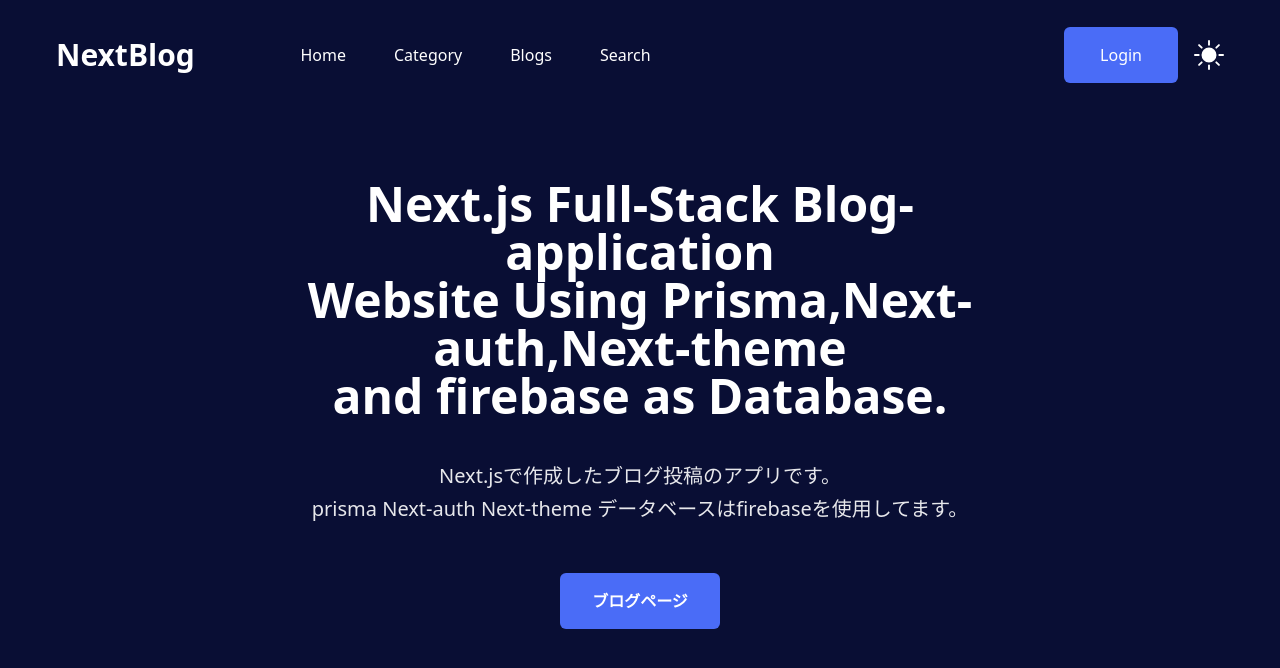
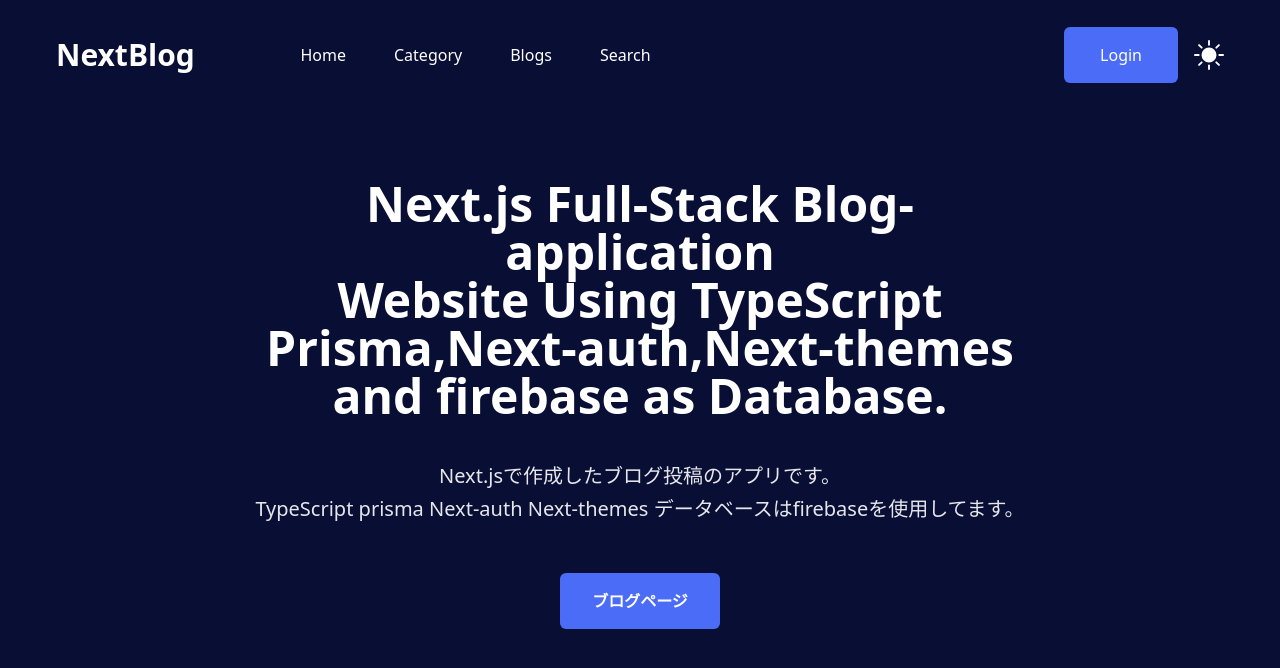
Before and after one commit to Hiro122003/Portfolio-first-ver, a Next.js app: page / in a window 1280 px wide. Shown: the top 668 px of the page. Built offline with nearby package versions, Linux system fonts and the light colour scheme; no server answers.

Commit message:
modified stateAction

```diff
--- a/src/app/page.tsx
+++ b/src/app/page.tsx
@@ -10,11 +10,11 @@
             <div className="w-full px-4">
               <div className="mx-auto max-w-[800px] text-center">
                 <h2 className="mb-10 text-3xl font-bold leading-tight text-black dark:text-white sm:text-3xl sm:leading-tight md:text-4xl md:leading-tight lg:text-5xl">
-                  Next.js Full-Stack Blog-application <br /> Website Using Prisma,Next-auth,Next-theme <br /> and firebase as Database.
+                  Next.js Full-Stack Blog-application <br /> Website Using TypeScript Prisma,Next-auth,Next-themes <br /> and firebase as Database.
                 </h2>
                 <h3 className="mb-12 text-base font-medium !leading-relaxed text-body-color dark:text-white dark:opacity-90 sm:text-lg md:text-xl">
                   Next.jsで作成したブログ投稿のアプリです。<br />
-                  prisma Next-auth Next-theme データベースはfirebaseを使用してます。
+                  TypeScript prisma Next-auth Next-themes データベースはfirebaseを使用してます。
                 </h3>
               </div>
               <div className="flex flex-col items-center justify-center space-y-4 sm:flex-row sm:space-x-4 sm:space-y-0">
--- a/src/app/utils/index.ts
+++ b/src/app/utils/index.ts
@@ -26,24 +26,24 @@
 
 export const categories: Option[] = [
   {
-    value: "application",
-    label: "Application",
-  },
-  {
-    value: "data",
-    label: "Data",
-  },
-  {
-    value: "software",
-    label: "Software",
-  },
-  {
-    value: "tech",
+    value: "technology",
     label: "Technology",
   },
   {
-    value: "science",
-    label: "Science",
+    value: "hobby",
+    label: "Hobby",
+  },
+  {
+    value: "travel",
+    label: "Travel",
+  },
+  {
+    value: "education",
+    label: "Education",
+  },
+  {
+    value: "others",
+    label: "Others",
   },
 ];
 
```
Also changed, not shown: src/app/components/blogs/blog-list/index.tsx (+5 -5 lines).
